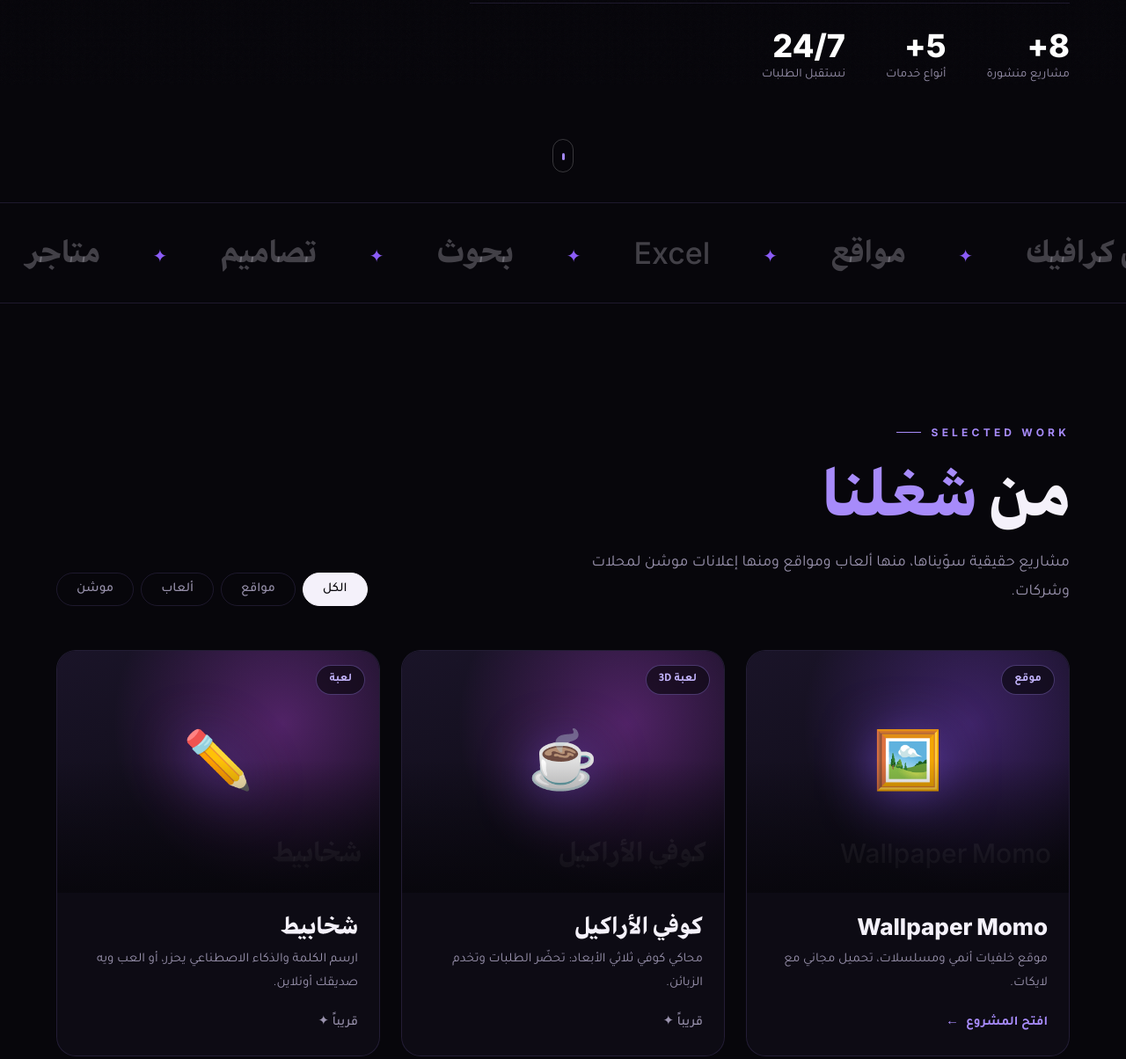
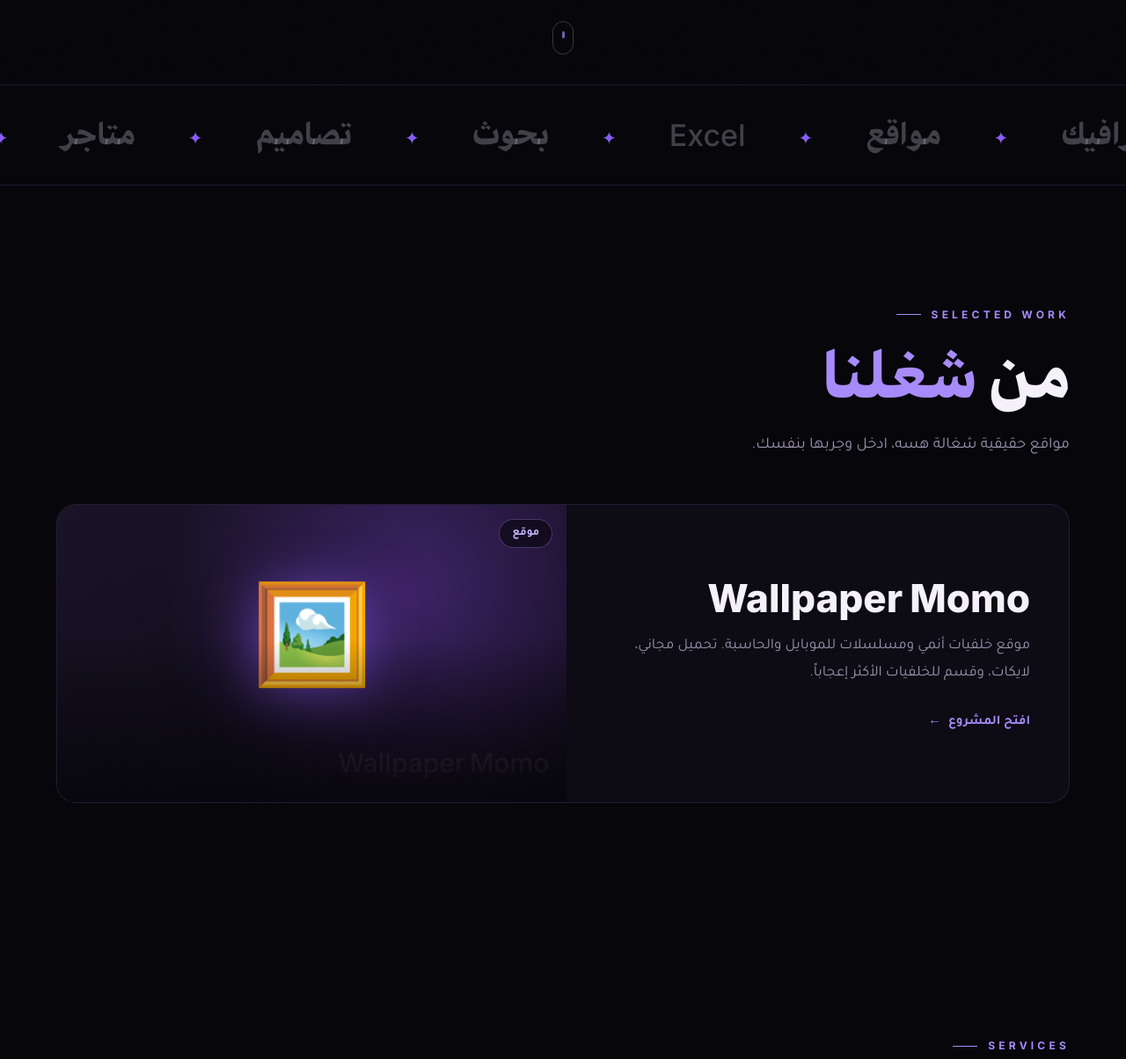
Before and after one commit to leyoshi7/dukkancode, a plain HTML site: page index.html in a window 1280 px wide. Shown: the part 704-1908 px from the top of the page at 88% size. Drawn offline with Linux system fonts and the light colour scheme.

Commit message:
Add files via upload

```diff
--- a/index.html
+++ b/index.html
@@ -80,7 +80,7 @@ header{position:fixed;top:0;left:0;right:0;z-index:50;transition:background .4s,
 header.sc{background:rgba(7,6,11,.72);backdrop-filter:blur(14px);-webkit-backdrop-filter:blur(14px);border-color:var(--line)}
 .nav{display:flex;align-items:center;justify-content:space-between;height:78px}
 .logo{display:flex;align-items:center;gap:12px;font-family:var(--head);font-size:26px}
-.logo i{white-space:nowrap;flex:none;font-style:normal;font-family:Inter;font-weight:800;font-size:15px;width:42px;height:42px;border-radius:12px;display:grid;place-items:center;
+.logo i{white-space:nowrap;flex:none;font-style:normal;display:flex!important;align-items:center;justify-content:center;font-family:Inter;font-weight:800;font-size:15px;width:42px;height:42px;border-radius:12px;display:grid;place-items:center;
   background:linear-gradient(160deg,#1A1428,#0E0B16);border:1px solid rgba(139,92,246,.45);color:var(--p2);direction:ltr;letter-spacing:-1px}
 .logo i b{color:#fff}
 .nav ul{display:flex;gap:38px;list-style:none}
@@ -98,8 +98,8 @@ header.sc{background:rgba(7,6,11,.72);backdrop-filter:blur(14px);-webkit-backdro
 /* hero */
 .hero{min-height:100vh;display:flex;align-items:center;padding-top:110px}
 .hero-in{display:grid;grid-template-columns:1.25fr .75fr;gap:60px;align-items:center}
-.hero h1{font-family:var(--head);font-size:clamp(70px,11vw,160px);line-height:1.08;font-weight:900;margin:18px 0 22px;letter-spacing:-.01em}
-.hero h1 span{display:block;background:linear-gradient(100deg,#fff 20%,var(--p3) 55%,var(--p) 90%);-webkit-background-clip:text;background-clip:text;color:transparent}
+.hero h1{white-space:nowrap;font-family:var(--head);font-size:clamp(58px,9vw,140px);line-height:1.08;font-weight:900;margin:18px 0 22px;letter-spacing:-.01em}
+.hero h1 span{display:inline;background:linear-gradient(100deg,#fff 20%,var(--p3) 55%,var(--p) 90%);-webkit-background-clip:text;background-clip:text;color:transparent}
 .hero p{font-size:20px;color:var(--mut);max-width:520px;margin-bottom:38px}
 .hero .ctas{display:flex;gap:14px;flex-wrap:wrap}
 .orb{aspect-ratio:1;border-radius:50%;position:relative;display:grid;place-items:center}
@@ -133,6 +133,14 @@ header.sc{background:rgba(7,6,11,.72);backdrop-filter:blur(14px);-webkit-backdro
 .filters button:hover{color:#fff}
 .filters button.on{background:var(--t);color:var(--bg);border-color:var(--t)}
 .grid{display:grid;grid-template-columns:repeat(3,1fr);gap:24px}
+.grid.one{grid-template-columns:1fr}
+.grid.one .card{flex-direction:row-reverse;min-height:340px}
+.grid.one .thumb{flex:1.2;aspect-ratio:auto}
+.grid.one .cbody{flex:1;justify-content:center;padding:44px}
+.grid.one .cbody h3{font-size:44px}
+.grid.one .cbody p{flex:0;font-size:17px;margin:12px 0 26px}
+.grid.one .art .ic{font-size:110px}
+@media(max-width:760px){.grid.one .card{flex-direction:column}.grid.one .thumb{aspect-ratio:4/3}.grid.one .cbody{padding:26px}.grid.one .cbody h3{font-size:32px}}
 .card{position:relative;border-radius:22px;overflow:hidden;background:var(--bg2);border:1px solid var(--line);
   transition:transform .6s cubic-bezier(.22,1,.36,1),border-color .4s,opacity .4s;display:flex;flex-direction:column}
 .card.hide{display:none}
@@ -266,14 +274,13 @@ footer .en{font-family:Inter;letter-spacing:.4em;font-size:11px;direction:ltr}
   <div class="wrap hero-in">
     <div>
       <div class="label rv">DIGITAL WORKSHOP</div>
-      <h1 class="rv">دكان<span>كود</span></h1>
+      <h1 class="rv">دكان <span>كود</span></h1>
       <p class="rv">مواقع، ألعاب، موشن كرافيك وتصاميم إعلانية. نسوّي فكرتك بشكل يفرح وبتفاصيل مضبوطة.</p>
       <div class="ctas rv">
         <a href="#work" class="btn btn-p">شوف الشغل ←</a>
         <a href="#order" class="btn btn-g">اطلب خدمتك</a>
       </div>
       <div class="stats rv">
-        <div><b data-count="8">0</b><small>مشاريع منشورة</small></div>
         <div><b data-count="5">0</b><small>أنواع خدمات</small></div>
         <div><b>24/7</b><small>نستقبل الطلبات</small></div>
       </div>
@@ -295,13 +302,7 @@ footer .en{font-family:Inter;letter-spacing:.4em;font-size:11px;direction:ltr}
       <div>
         <div class="label rv">SELECTED WORK</div>
         <h2 class="rv">من <em>شغلنا</em></h2>
-        <p class="lead rv">مشاريع حقيقية سوّيناها، منها ألعاب ومواقع ومنها إعلانات موشن لمحلات وشركات.</p>
-      </div>
-      <div class="filters rv" id="filters">
-        <button class="on" data-f="all">الكل</button>
-        <button data-f="site">مواقع</button>
-        <button data-f="game">ألعاب</button>
-        <button data-f="motion">موشن</button>
+        <p class="lead rv">مواقع حقيقية شغالة هسه، ادخل وجربها بنفسك.</p>
       </div>
     </div>
     <div class="grid" id="grid"></div>
@@ -385,14 +386,7 @@ const CONFIG = {
 
 // type: site | game | motion  —  link فارغ = يطلع "قريباً"  —  img اختياري (مسار صورة)
 const PROJECTS = [
-  {name:"Wallpaper Momo", type:"site", tag:"موقع", icon:"🖼️", desc:"موقع خلفيات أنمي ومسلسلات، تحميل مجاني مع لايكات.", link:"https://leyoshi7.github.io/wallpapermomo/"},
-  {name:"كوفي الأراكيل", type:"game", tag:"لعبة 3D", icon:"☕", desc:"محاكي كوفي ثلاثي الأبعاد: تحضّر الطلبات وتخدم الزبائن.", link:""},
-  {name:"شخابيط", type:"game", tag:"لعبة", icon:"✏️", desc:"ارسم الكلمة والذكاء الاصطناعي يحزر، أو العب ويه صديقك أونلاين.", link:""},
-  {name:"مجمع الفضل", type:"motion", tag:"موشن", icon:"🛋️", img:"images/alfadl.jpg", desc:"ريلز إعلاني لمجمع مفروشات وسجاد.", link:""},
-  {name:"مكتبة المتنبي", type:"motion", tag:"موشن", icon:"📚", desc:"ريلز موشن كرافيك لمكتبة.", link:""},
-  {name:"الأخطبوط", type:"motion", tag:"موشن + موقع", icon:"🐙", desc:"إعلانات وموقع تخطيط بيت لشركة تأسيس كهربائيات.", link:""},
-  {name:"محافظات العراق", type:"site", tag:"موقع", icon:"🗺️", desc:"موقع تفاعلي عن ١٨ محافظة بخريطة وصور حقيقية.", link:""},
-  {name:"Al Oscari's Store", type:"site", tag:"متجر", icon:"🛒", desc:"متجر إلكترونيات بسلة وطلب على الواتساب.", link:""},
+  {name:"Wallpaper Momo", type:"site", tag:"موقع", icon:"🖼️", desc:"موقع خلفيات أنمي ومسلسلات للموبايل والحاسبة. تحميل مجاني، لايكات، وقسم للخلفيات الأكثر إعجاباً.", link:"https://leyoshi7.github.io/wallpapermomo/"},
 ];
 
 /* ===================== INTRO ===================== */
@@ -463,6 +457,7 @@ document.getElementById('mq').innerHTML=[...MQ,...MQ,...MQ,...MQ].map(t=>`<span>
 
 // projects
 const grid=document.getElementById('grid');
+if(PROJECTS.length===1) grid.classList.add('one');
 grid.innerHTML=PROJECTS.map(p=>{
   const hue={site:265,game:285,motion:250}[p.type];
   const thumb=p.img?`<img src="${p.img}" alt="${p.name}" loading="lazy">`
@@ -473,7 +468,7 @@ grid.innerHTML=PROJECTS.map(p=>{
 }).join('');
 
 // filters
-document.getElementById('filters').addEventListener('click',e=>{
+document.getElementById('filters')?.addEventListener('click',e=>{
   const b=e.target.closest('button'); if(!b) return;
   document.querySelectorAll('#filters button').forEach(x=>x.classList.toggle('on',x===b));
   document.querySelectorAll('.card').forEach(c=>c.classList.toggle('hide',b.dataset.f!=='all'&&c.dataset.t!==b.dataset.f));
```
